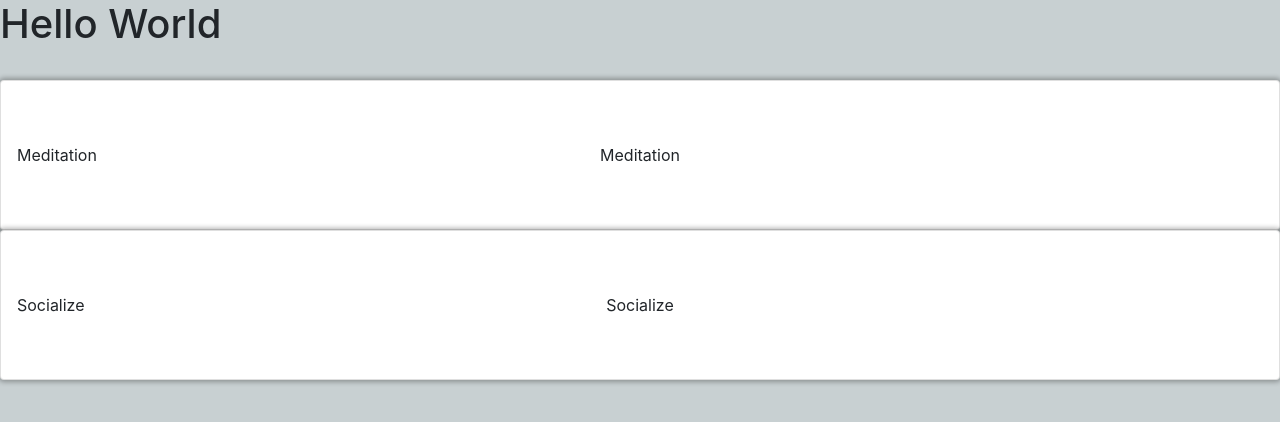
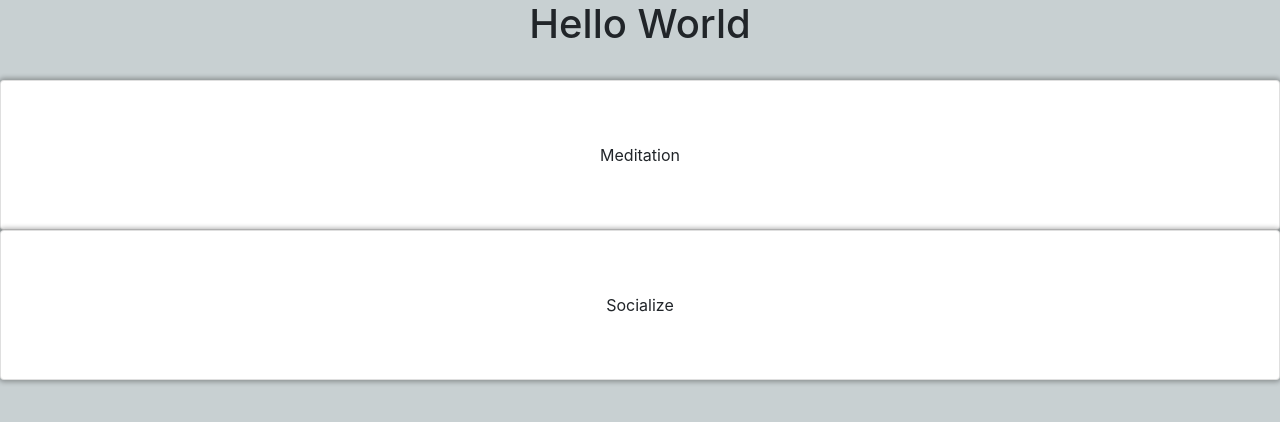
Before and after one commit to TommyLiang1/Capstone_Final_Project, a React (Create React App) app in the folder client/: page /activities in a window 1280 px wide. Shown: the top 422 px of the page. Built offline with nearby package versions, Linux system fonts and the light colour scheme; sample sign-in values are in the browser's storage.

Commit message:
fixed up text duplication

```diff
--- a/client/src/components/Activities.js
+++ b/client/src/components/Activities.js
@@ -20,7 +20,6 @@ const Activities = () => {
               <div className="back">
                 {activity.detail}
               </div>
-              {flip ? activity.detail : activity.name}
             </div>
           )
         })
--- a/client/src/styles/Activities.css
+++ b/client/src/styles/Activities.css
@@ -1,5 +1,10 @@
 body {
   background-color: #C8D0D2;
+}
+
+h1 {
+  position: relative;
+  text-align: center;
 }
 
 .container {
@@ -24,7 +29,7 @@ body {
   background-color: white;
   transform-style: preserve-3d;
   height: 150px;
-  transition: 150ms;
+  transition: 200ms;
   cursor: pointer;
   transform: perspective(1000px) rotateY(var(--rotate-y, 0))
   translateY(var(--translate-y, 0));
@@ -39,9 +44,9 @@ body {
   --rotate-y: 180deg;
 }
 
-.card .front {
+/* .card .front {
   left: 0;
-}
+} */
 
 .card .front,
 .card .back {
```
